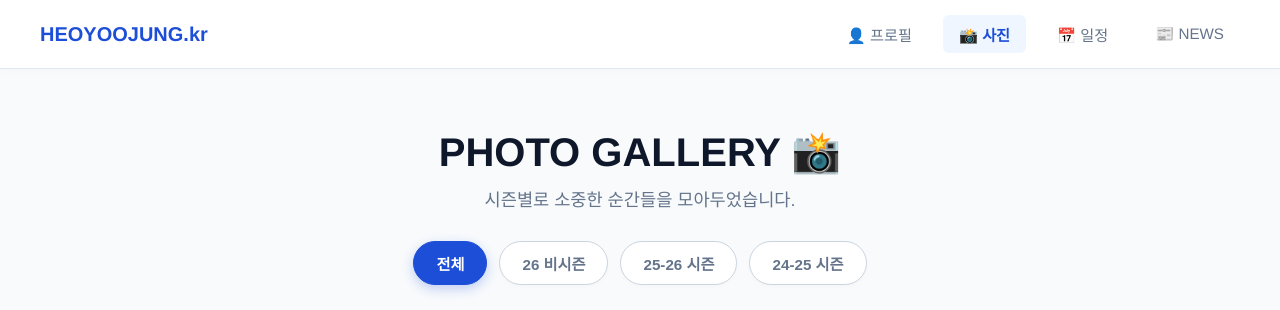
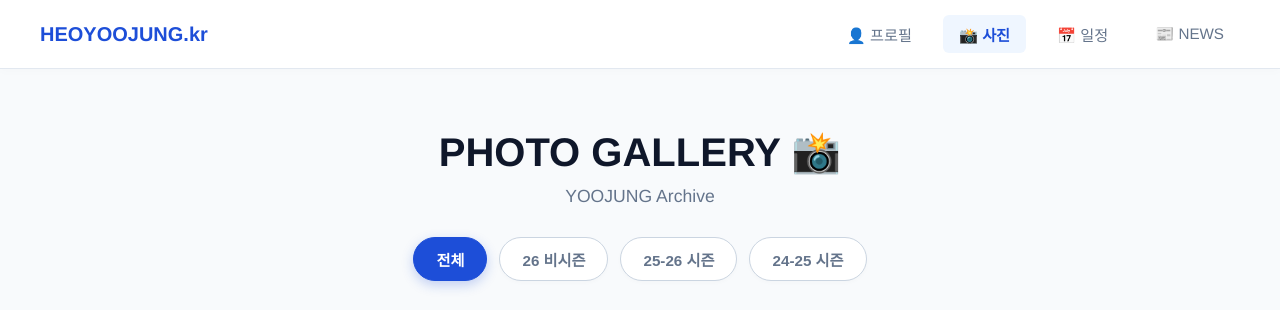
Before and after one commit to daseul1996/heoyoojung11, a plain HTML site: page gallery.html in a window 1280 px wide. Shown: the top 310 px of the page. Drawn offline with Linux system fonts and the light colour scheme.

```diff
--- a/gallery.html
+++ b/gallery.html
@@ -200,7 +200,7 @@
     <div class="main-container">
         <header>
             <h1>PHOTO GALLERY 📸</h1>
-            <p>시즌별로 소중한 순간들을 모아두었습니다.</p>
+            <p>YOOJUNG Archive</p>
         </header>
 
         <!-- 🗂️ 시즌별 필터 버튼 영역 -->
```
